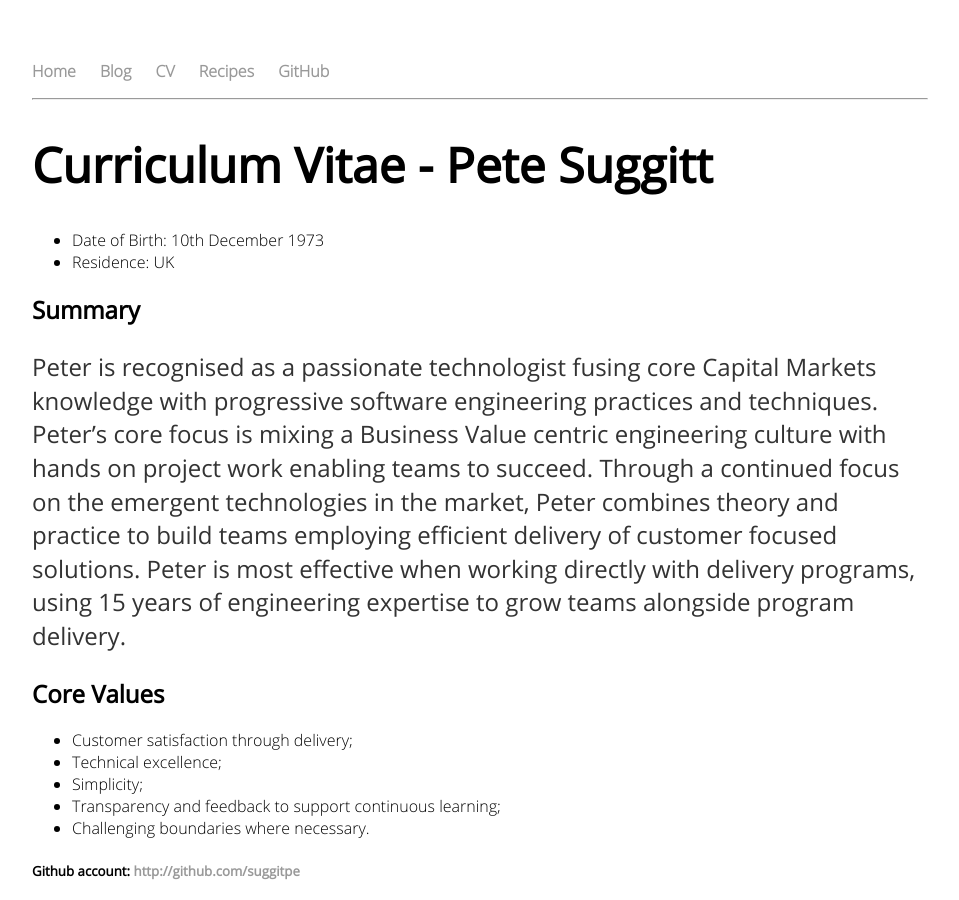
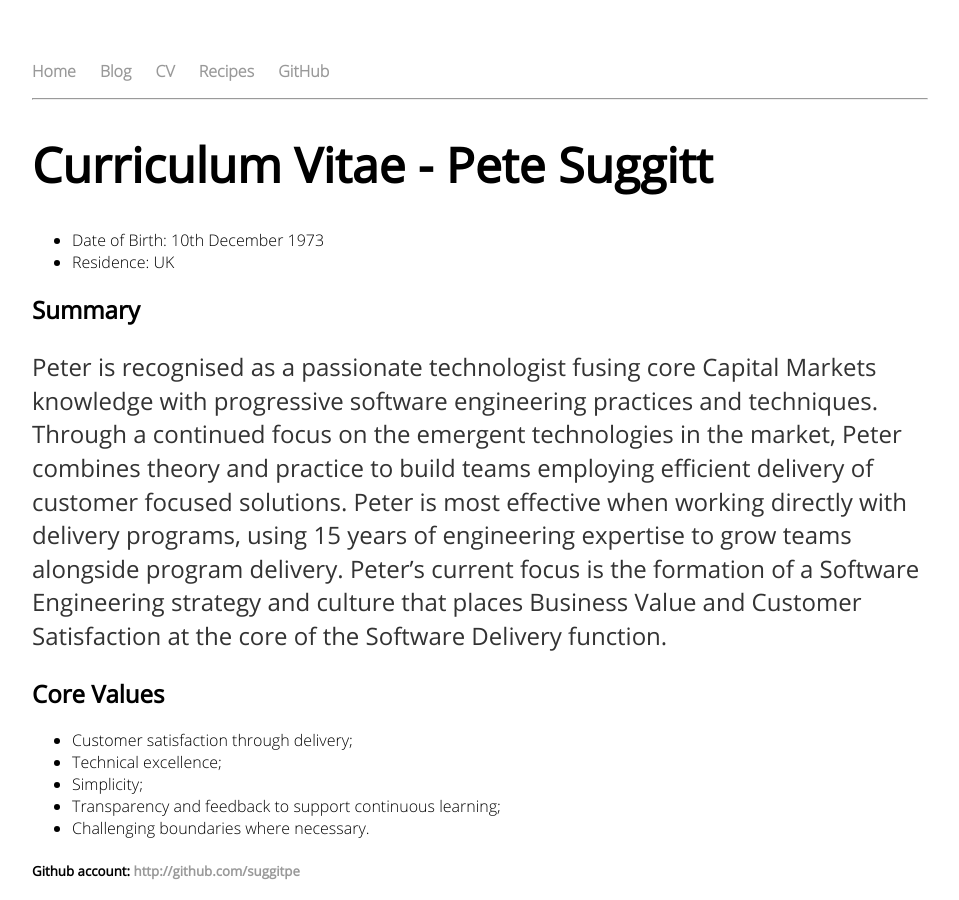
Before and after one commit to suggitpe/suggitpe.github.io, a Jekyll site: the page built from cv/index.md, in a window 1280 px wide and 900 px high. Shown: the whole window, without its empty margins (160-1119 px from the left). Built offline with Jekyll 4.4.1, drawn with Linux system fonts in a browser that asks for light colours.

Commit message:
updated CV

```diff
--- a/cv/index.md
+++ b/cv/index.md
@@ -7,7 +7,7 @@ layout: default
 * Residence: UK
 
 ## Summary
-Peter is recognised as a passionate technologist fusing core Capital Markets knowledge with progressive software engineering practices and techniques.  Peter's core focus is mixing a Business Value centric engineering culture with hands on project work enabling teams to succeed.  Through a continued focus on the emergent technologies in the market, Peter combines theory and practice to build teams employing efficient delivery of customer focused solutions.  Peter is most effective when working directly with delivery programs, using 15 years of engineering expertise to grow teams alongside program delivery.
+Peter is recognised as a passionate technologist fusing core Capital Markets knowledge with progressive software engineering practices and techniques.  Through a continued focus on the emergent technologies in the market, Peter combines theory and practice to build teams employing efficient delivery of customer focused solutions.  Peter is most effective when working directly with delivery programs, using 15 years of engineering expertise to grow teams alongside program delivery.  Peter's current focus is the formation of a Software Engineering strategy and culture that places Business Value and Customer Satisfaction at the core of the Software Delivery function.
 
 
 ## Core Values
```
